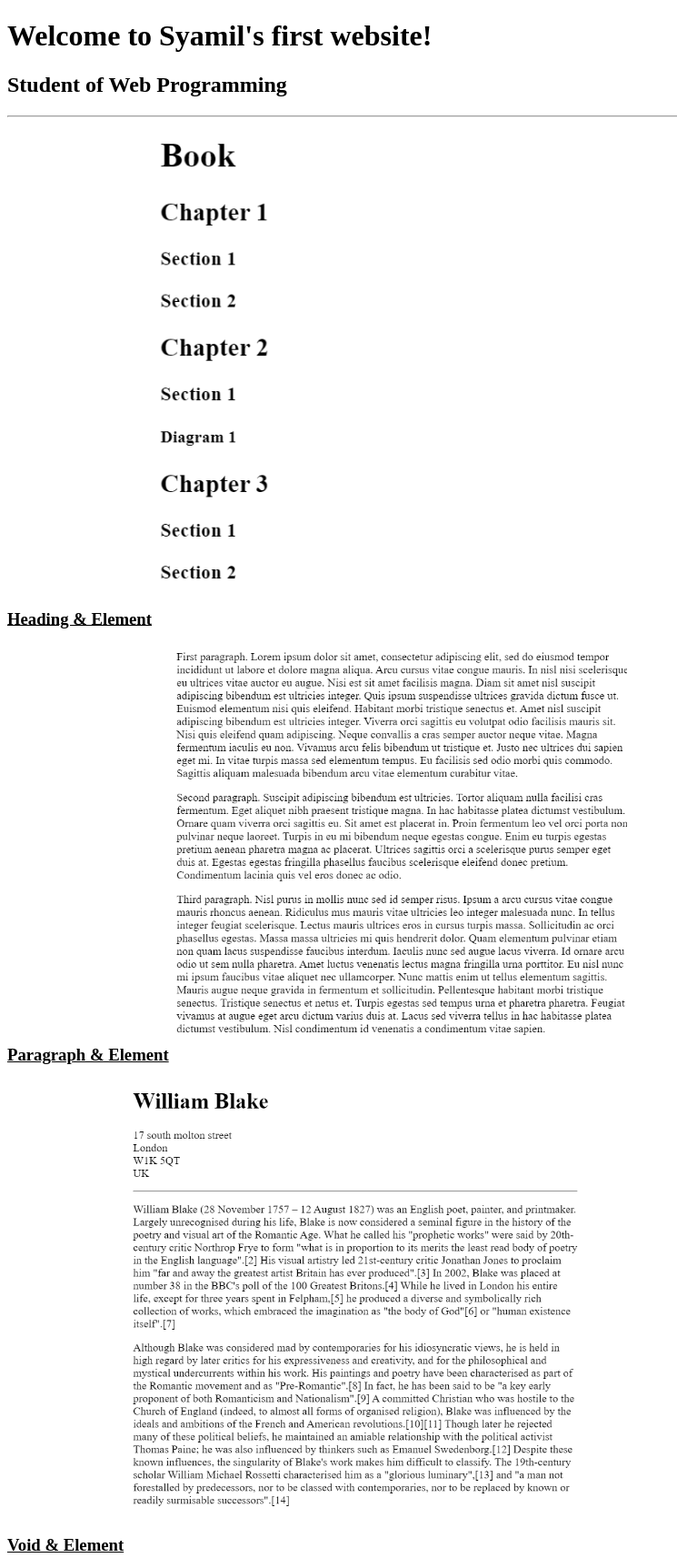
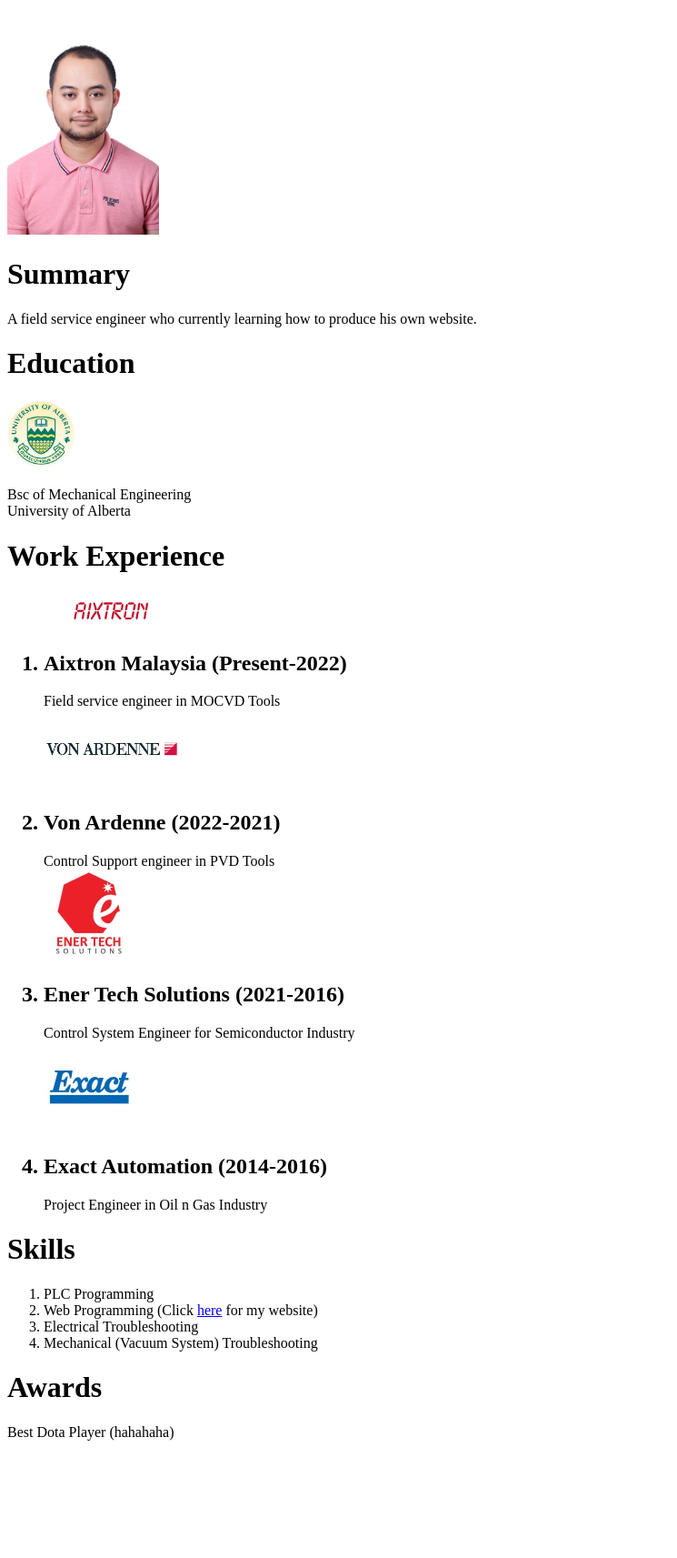
Before and after one commit to syamilelliaziz/stunning-computing-machine, a plain HTML site: page index.html in a window 1280 px wide. Shown: the top 1713 px of the page at 91% size, without its empty margins (0-745 px from the left). After the commit the page ends 1603 px from the top, so only its background shows below. Drawn offline with Linux system fonts and the light colour scheme.

Commit message:
Add files via upload

```diff
--- a/index.html
+++ b/index.html
@@ -1,104 +1,66 @@
-<!-- TODO 1: Create the HTML Boilerplate -->
- <!DOCTYPE html>
- <html lang="en">
- <head>
+<!DOCTYPE html>
+<html lang="en">
+<head>
     <meta charset="UTF-8">
     <meta name="viewport" content="width=device-width, initial-scale=1.0">
-    <title>Syamil Website</title>
- </head>
- <body>
-   <h1>Welcome to Syamil's first website!</h1>
+    <title>My Resume</title>
+</head>
+<body>
 
-   <h2>Student of Web Programming</h2>
+</body>
+</html>
+<img src=".\images\me.jpg"
+height="250"
+>
 
-   <hr/>
+<h1>Summary</h1>
+A field service engineer who currently learning how to produce his own website.
+<h1>Education</h1>
 
-   <h3>
-    <a><u>Heading & Element</u></a>
-    <img
-    width="500"
-    src=".\assets\images\1st task.png">
-   </h3>
+<img src=".\images\uofa.jpeg"
+width="75">
+<br/>
+<br/>
+Bsc of Mechanical Engineering
+<br/>
+University of Alberta
 
-   <h3>
-    <a><u>Paragraph & Element</u></a>
-    <img
-    width="500"
-    src=".\assets\images\2nd task.png">
-   </h3>
+<h1>Work Experience</h1>
+<ol>
+    <img src=".\images\aixtron.png"
+    width="150">
+    <h2><li>Aixtron Malaysia (Present-2022)</li></h2>
+    Field service engineer in MOCVD Tools
+    <br/>
 
-   <h3>
-    <a><u>Void & Element</u></a>
-    <img
-    width="500"
-    src=".\assets\images\3rd task.png">
-   </h3>
+    <img src=".\images\von ardenne.png"
+    width="150">
+    <h2><li>Von Ardenne (2022-2021)</li></h2>
+    Control Support engineer in PVD Tools
 
-   <h3>
-    <a><u>List & Element</u></a>
-    <img
-    width="500"
-    src=".\assets\images\4th task.png">
-   </h3>
+    <br/>
+    <img src=".\images\enertech.jpeg"
+    width="100">
+    <h2><li>Ener Tech Solutions (2021-2016)</li></h2>
+    Control System Engineer for Semiconductor Industry
 
-   <h3>
-    <a><u>Nesting & Indentation</u></a>
-    <img
-    width="500"
-    src=".\assets\images\5th task.png">
-   </h3>
+    <br/>
+    <img src=".\images\exact automation.jpeg"
+    width="100">
+    <h2><li>Exact Automation (2014-2016)</li></h2>
+    Project Engineer in Oil n Gas Industry
+</ol>
 
-   <h3>
-    <a href=".\public\weblist.html">Anchor & Element</a>
-    <img
-    width="500"
-    src=".\assets\images\6th task.png">
-   </h3>
 
-   <h3>
-    <a><u>Image & Element</u></a>
-    <img
-    width="500"
-    src=".\assets\images\7th task.png">
-   </h3>
+<h1>Skills</h1>
+<ol>
+    <li>PLC Programming</li>
+    <li>Web Programming (Click <a href="https://github.com/syamilelliaziz/syamilworkspace">here</a> for my website)</li>
+    <li>Electrical Troubleshooting</li>
+    <li>Mechanical (Vacuum System) Troubleshooting</li>
+</ol>
 
-   <h3>
-    <a href=".\public\birthdaytask.html">Birthday Invite Project</a>
-    <img
-    width="500"
-    src=".\assets\images\8th task.png">
-   </h3>
 
-   <h3>
-    <a><u>File & Path</u></a>
-    <img
-    width="500"
-    src=".\assets\images\9th task.png">
-   </h3>
-
-   <h3>
-    <a><u>Webpages</u></a>
-    <img
-    width="500"
-    src=".\assets\images\10th task.png">
-   </h3>
-
-   <hr />
-
-   <a href=".\public\contact.html">Contact Me</a> <a href=".\public\about.html">About Me</a>
- </body>
- </html>
-
-<!-- TODO 2: Add Your previous projects' HTML into the public folder -->
-
-<!-- TODO 3: Take screenshots of your project previews and add the images to the images folder -->
-
-<!-- TODO 4: Add titles/subtitles etc. -->
-
-<!-- TODO 5: Add a link to the project pages -->
-
-<!-- TODO 6: Add images to show the project previews
-HINT for TODO 6: You can use the height attribute set to 200 to make the image smaller:
-https://developer.mozilla.org/en-US/docs/Web/HTML/Element/img#attr-height -->
-
-<!-- TODO 7: Add the Contact Me and About Me page links -->
+<h1>Awards</h1>
+Best Dota Player (hahahaha)
+<h2></h2>
```
Also changed, not shown: images/aixtron.png (added), images/enertech.jpeg (added), images/exact automation.jpeg (added), images/me.jpg (added), images/uofa.jpeg (added), images/von ardenne.png (added).
